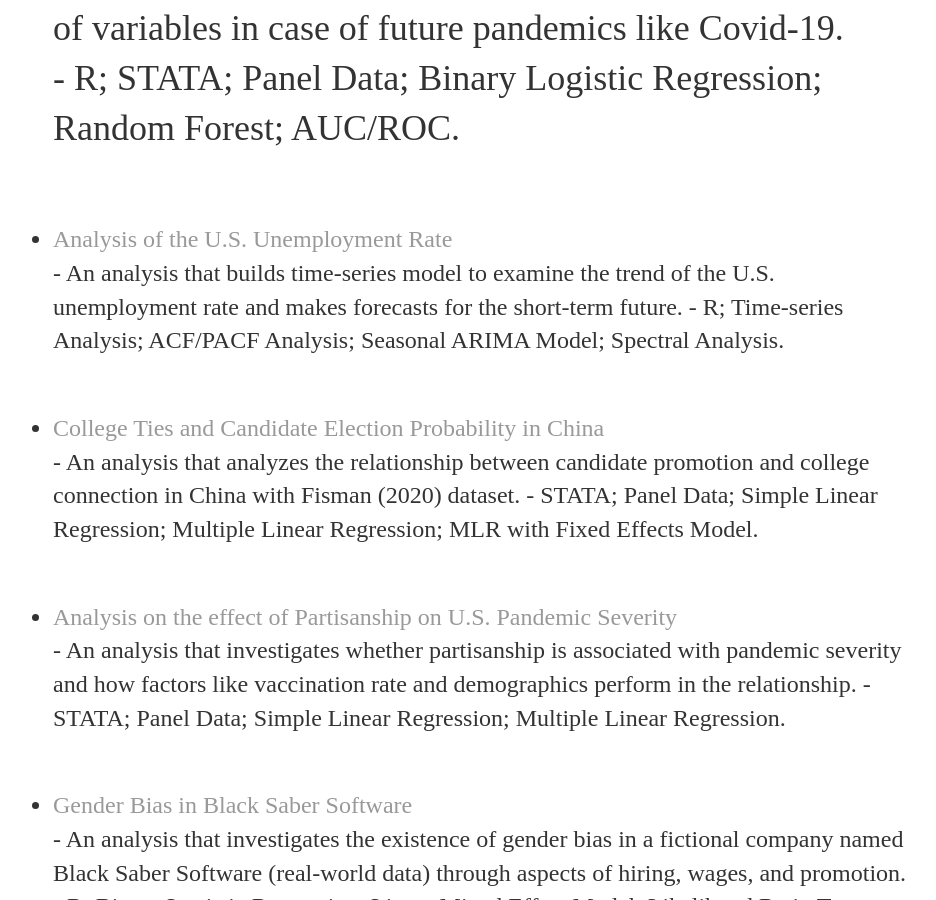
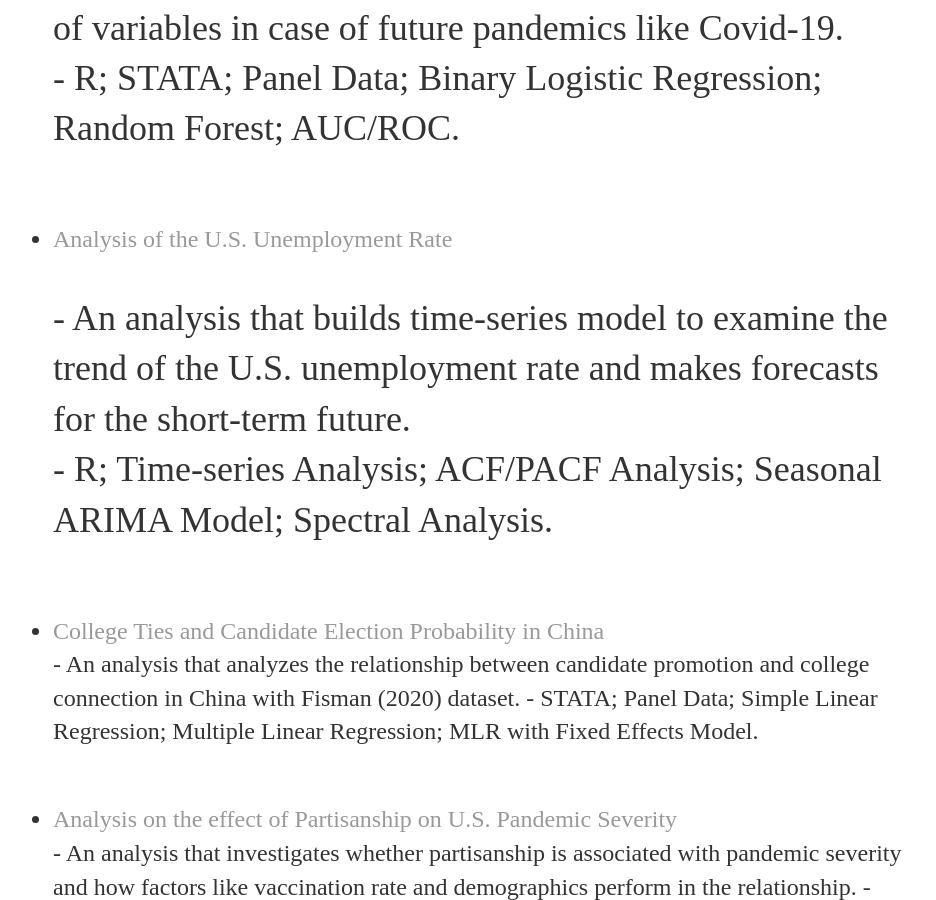
Before and after one commit to xiongy15/xiongy15.github.io, a Jekyll site: the page built from project/index.html, in a window 1280 px wide and 900 px high, scrolled down 1834 px. Shown: the whole window, without its empty margins (179-1115 px from the left). Built offline with Jekyll 4.4.1, drawn with Linux system fonts in a browser that asks for light colours.

Commit message:
Update index.html

```diff
--- a/project/index.html
+++ b/project/index.html
@@ -40,14 +40,16 @@
 <h3>Statistics</h3>
 <ul class="contacts">
 <li><a href="/project/Socio-Demographic Charateristics Associated With H1N1 Vaccination Decision and Vaccine Predictions.pdf" class="image fit">Socio-Demographic Charateristics Associated With H1N1 Vaccination Decision and Vaccine Predictions</a></li>
-  <p> - An analysis that investigates the correlation between H1N1 vaccination decisions and social-demographic characteristics, including geography and economic background. The ultimate goal is to develop a prediction model that is generalized and helpful
+<p> - An analysis that investigates the correlation between H1N1 vaccination decisions and social-demographic characteristics, including geography and economic background. The ultimate goal is to develop a prediction model that is generalized and helpful
      to estimate the effect of variables in case of future pandemics like Covid-19. <br />
-     - R; STATA; Panel Data; Binary Logistic Regression; Random Forest; AUC/ROC. <br /> </p>
+    - R; STATA; Panel Data; Binary Logistic Regression; Random Forest; AUC/ROC. <br /> </p>
    <br />
+
 <li><a href="/project/Analysis of the U.S. Unemployment Rate.pdf" class="image fit">Analysis of the U.S. Unemployment Rate</a></li>
-   - An analysis that builds time-series model to examine the trend of the U.S. unemployment rate and makes forecasts for the short-term future.
-   - R; Time-series Analysis; ACF/PACF Analysis; Seasonal ARIMA Model; Spectral Analysis.
-   <h4>    </h4>
+<p> - An analysis that builds time-series model to examine the trend of the U.S. unemployment rate and makes forecasts for the short-term future. <br />
+    - R; Time-series Analysis; ACF/PACF Analysis; Seasonal ARIMA Model; Spectral Analysis. <br /> </p>
+   <br />
+
 <li><a href="/project/College Ties and Candidate Election Probability in China.pdf" class="image fit">College Ties and Candidate Election Probability in China</a></li>
    - An analysis that analyzes the relationship between candidate promotion and college connection in China with Fisman (2020) dataset.
    - STATA; Panel Data; Simple Linear Regression; Multiple Linear Regression; MLR with Fixed Effects Model.
```
